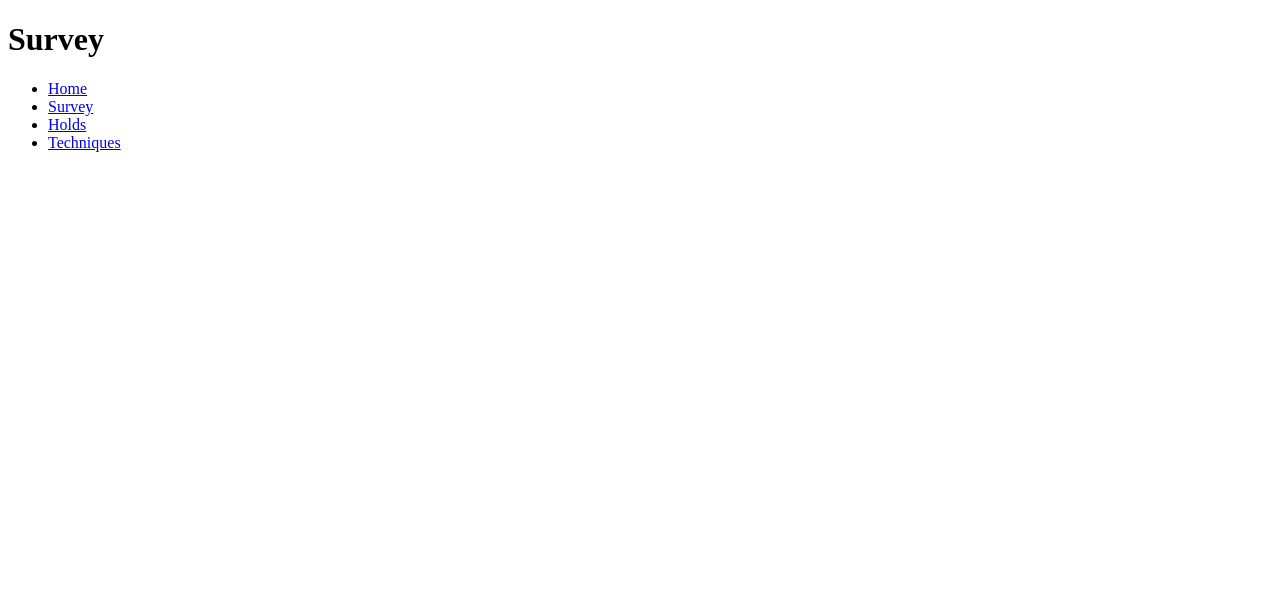
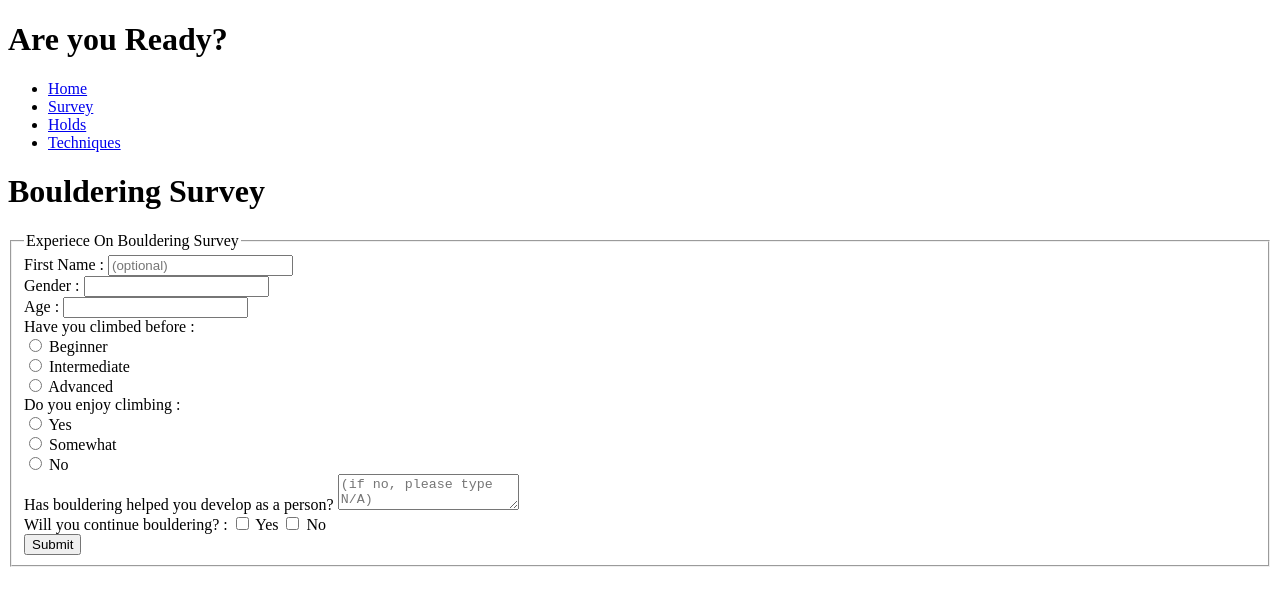
Before and after one commit to AviralGS/bouldering, a plain HTML site: page html/questions.html in a window 1280 px wide. Drawn offline with Linux system fonts and the light colour scheme.

Commit message:
updated pages

```diff
--- a/html/questions.html
+++ b/html/questions.html
@@ -2,11 +2,11 @@
 <html lang="en-US">
     <head>
         <meta charset="utf-8">
-        <link rel="stylesheet" href="../css/index.css">
+        <link rel="stylesheet" href="../css/questions.css">
         <title>Questions</title>
     </head>
     <body>
-        <h1>Survey</h1>
+        <h1>Are you Ready?</h1>
         <nav>
             <ul>
                 <li><a href="index.html">Home</a></li>
@@ -15,5 +15,72 @@
                 <li><a href="techniques.html">Techniques</a></li>
             </ul>
         </nav>
+
+        <h1>Bouldering Survey</h1>
+        <form method="post">
+            <fieldset>
+                <legend>Experiece On Bouldering Survey</legend>
+
+                <div>
+                    <label for="firstName">First Name :</label>
+                    <input type="text" id="firstName" name="first_name" placeholder="(optional)">
+                </div>
+
+                <div>
+                    <label for="gender">Gender :</label>
+                    <input type="text" id="gender" name="gender" required>
+                </div>
+
+                <div>
+                    <label for="age">Age :</label>
+                    <input type="number" id="age" name="age" required>
+                </div>
+
+                <div>
+                    <label>Have you climbed before :</label><br>
+
+                    <input type="radio" id="beginner" name="climbing_experience" value="beginner" required>
+                    <label for="beginner">Beginner</label><br>
+
+                    <input type="radio" id="intermediate" name="climbing_experience" value="intermediate">
+                    <label for="intermediate">Intermediate</label><br>
+
+                    <input type="radio" id="advanced" name="climbing_experience" value="advanced">
+                    <label for="advanced">Advanced</label><br>
+                </div>
+
+                <div>
+                    <label>Do you enjoy climbing :</label><br>
+
+                    <input type="radio" id="enjoy-yes" name="enjoy_climbing" required>
+                    <label for="enjoy-yes">Yes</label><br>
+
+                    <input type="radio" id="enjoy-somewhat" name="enjoy_climbing">
+                    <label for="enjoy-somewhat">Somewhat</label><br>
+
+                    <input type="radio" id="enjoy-no" name="enjoy_climbing">
+                    <label for="enjoy-no">No</label>
+                </div>
+
+                <div>
+                    <label for="comments">Has bouldering helped you develop as a person?</label>
+                    <textarea id="coments" name="comments" placeholder="(if no, please type N/A)" required></textarea>
+                </div>
+
+                <div>
+                    <label>Will you continue bouldering? :</label>
+
+                    <input type="checkbox" id="continue-yes" name="continue" required>
+                    <label for="continue-yes">Yes</label>
+
+                    <input type="checkbox" id="continue-no" name="continue">
+                    <label for="continue-no">No</label>
+                </div>
+
+                <div>
+                    <button type="submit">Submit</button>
+                </div>
+            </fieldset>
+        </form>
     </body>
 </html>
```
Also changed, not shown: html/holds.html (+28 -1 lines), html/techniques.html (+31 -1 lines).
